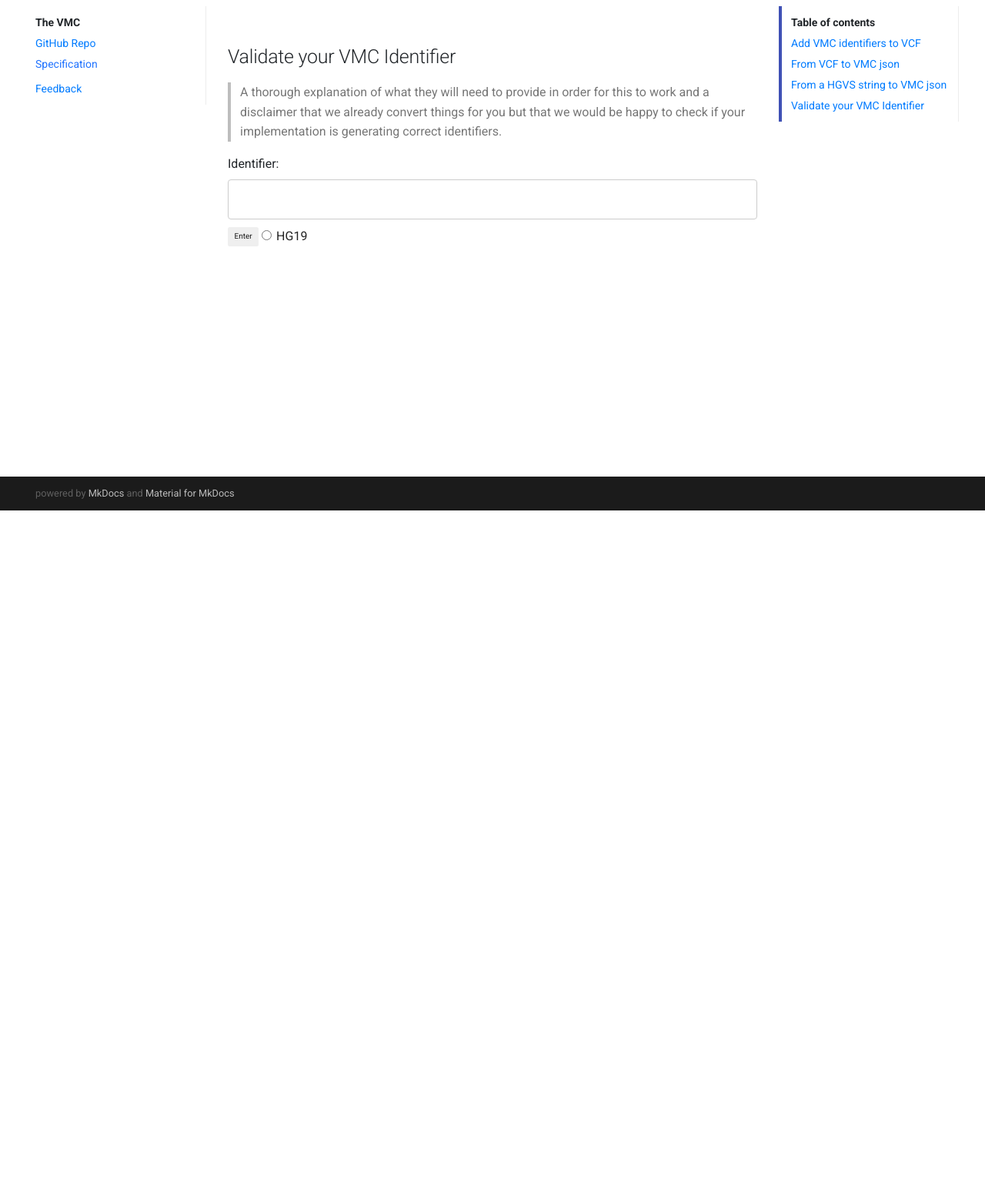
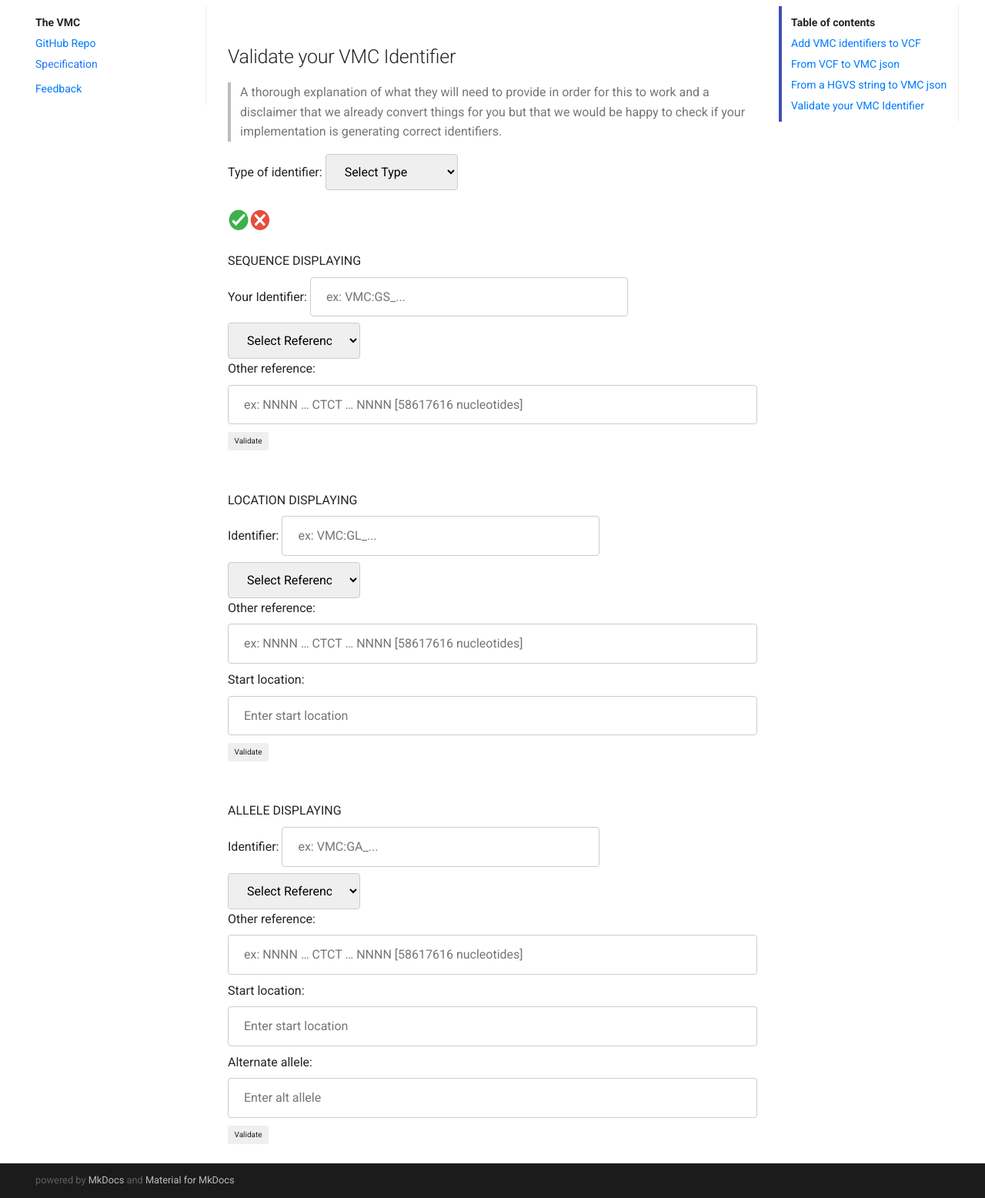
Before and after one commit to eilbecklab/VMC-Software-Suite, a Flask app: page /validator in a window 1280 px wide. Shown: the part 137-1693 px from the top of the page at 77% size. Before the commit the page ends 800 px from the top, so only its background shows below. Run offline with Flask 2, Linux system fonts and the light colour scheme; some libraries are stand-ins or nearby versions.

Commit message:
Add validator.html and validate.py as well as a new function to validate in app.py

```diff
--- a/app.py
+++ b/app.py
@@ -1,6 +1,6 @@
 from flask import abort, Flask, flash, render_template, \
     request, redirect, send_from_directory, make_response
-import os, generate_identifiers, hgvs_conversion, json_conversion, sqlite3
+import os, generate_identifiers, hgvs_conversion, json_conversion, validate, sqlite3
 from werkzeug.contrib.cache import FileSystemCache
 from hashlib import sha256
 
@@ -217,8 +217,69 @@ def hgvs_to_json():
     return render_template('hgvs-to-json.html')
 
 @APP.route('/validator', methods=['GET', 'POST'])
-def validate_hgvs():
-    return render_template('validator.html')
+def validation():
+    if request.method == 'POST':
+        select_type = request.form.get('select_type')
+        #Validation for a sequence identifier
+        if select_type == "seq":
+            user_seq = request.form['user_seq']
+            seqID = get_seqID(select_type, request)
+            if user_seq == seqID:
+                return render_template('validator.html', valid="Valid identifier!")
+            else:
+                return render_template('validator.html', valid="Invalid identifier: &emsp;" + user_seq + "</br>&emsp;&emsp;&emsp;What we computed: " + seqID)
+
+        #Validation for a location identifier
+        elif select_type == "loc":
+                print("loc requested")
+                user_loc = request.form['user_loc']
+                seqID = get_seqID(select_type, request)
+                start = request.form['loc_start_loc']
+                locID = validate.build_loc(seqID, int(start))
+                if locID == user_loc:
+                    return render_template('validator.html', valid="Valid identifier!")
+                else:
+                    return render_template('validator.html', valid="Invalid identifier: " + user_loc +"</br>&emsp;&emsp;&emsp;What we computed: " + locID)
+
+            #Validation for a allele identifier
+        elif select_type == "allele":
+                print("allele requested")
+                user_allele = request.form['user_allele']
+                seqID = get_seqID(select_type, request)
+                start = request.form['allele_start_loc']
+                locID = validate.build_loc(seqID, int(start))
+                print("locID: " + locID)
+                state = request.form['state']
+                print("state: " + state)
+                alleleID = validate.build_allele(locID, state)
+                print("alleleID: " + alleleID)
+                if alleleID == user_allele:
+                    return render_template('validator.html', valid="Valid identifier!")
+                else:
+                    return render_template('validator.html', valid="Invalid identifier: " + user_allele + "</br>&emsp;&emsp;&emsp;What we computed: " + alleleID)
+        #Invalid selection
+        else:
+            return render_template('validator.html')
+
+    #Invalid selection
+    else:
+        return render_template('validator.html')
+
+def get_seqID(select_type, request):
+    select = select_type + '_ref'
+    ref = request.form.get(select)
+    if ref == "grch37":
+        #fetch grch37 seqID
+        return render_template('validator.html', valid="sequence not found")
+    if ref == "grch38":
+        #fetch grch38 seq_id
+        return render_template('validator.html', valid="sequence not found")
+    if ref == "other":
+        seq = request.form[select_type + '_other_ref']
+        seqID = validate.build_seq(seq)
+    return seqID
+
+
 
 # start the server with the 'run()' method
 if __name__ == '__main__':
--- a/templates/validator.html
+++ b/templates/validator.html
@@ -7,10 +7,80 @@
     </p>
   </blockquote>
   <!--Text input area for entering a VMC identifier to validate-->
+
   <form action="" method="post">
-    Identifier: <input class="input_box" type="text" name="hgvs_string"><br/>
-    <input class="btn" type="submit" value="Enter">
-    <input type="radio" value="Allele"/>
-    <input type="dropdown" value="HG19" />
+    Type of identifier:
+    <select name="select_type" style="width:25%;">
+        <option value="">Select Type</option>
+        <option value="seq">Sequence</option>
+        <option value="loc">Location</option>
+        <option value="allele">Allele</option>
+    </select></br></br>
+
+    <!--Results should display at the bottom of whatever ends up being selected-->
+    <span><img style="width:28px;height:28px;" src="../static/images/yes.png"/><img style="width:28px;height:28px;" src="../static/images/no.png"/>{{ valid|safe }}</span>
+</br></br>
+
+    <!-- If "Sequence" is selected-->
+    SEQUENCE DISPLAYING
+    <div id="seq">
+        Your Identifier: <input style="width:60%;" class="input_box" type="text" placeholder="ex: VMC:GS_..." name="user_seq" value="{{ user_seq }}"></br>
+
+        <select name="seq_ref" style="width:25%;">
+            <option value="">Select Reference</option>
+            <option value="grch37">GRCh37</option>
+            <option value="grch38">GRCh38</option>
+            <option value="other">Other</option>
+        </select></br>
+        <!-- If "Other" is selected-->
+          Other reference: <input class="input_box" type="text" placeholder="ex: NNNN … CTCT … NNNN [58617616 nucleotides]" name="seq_other_ref" value="{{ seq_other_ref }}">
+
+          <input class="btn" type="submit" value="Validate">
+    </div>
+    </br></br>
+
+
+    <!-- If "Location" is selected-->
+    LOCATION DISPLAYING
+    <div id="loc">
+        Identifier: <input style="width:60%;" class="input_box" type="text" placeholder="ex: VMC:GL_..." name="user_loc" value="{{ user_loc }}"></br>
+
+        <select name="loc_ref" style="width:25%;">
+            <option value="">Select Reference</option>
+            <option value="grch37">GRCh37</option>
+            <option value="grch38">GRCh38</option>
+            <option value="other">Other</option>
+        </select></br>
+        <!-- If "Other" is selected-->
+          Other reference: <input class="input_box" type="text" placeholder="ex: NNNN … CTCT … NNNN [58617616 nucleotides]" name="loc_other_ref" value="{{ loc_other_ref }}">
+
+        Start location: <input class="input_box" type="text" placeholder="Enter start location" name="loc_start_loc" value="{{ start_loc }}"></br>
+
+        <input class="btn" type="submit" value="Validate">
+    </div>
+    </br></br>
+
+
+    <!-- If "Allele" is selected-->
+    ALLELE DISPLAYING
+    <div id="allele">
+        Identifier: <input style="width:60%;" class="input_box" type="text" placeholder="ex: VMC:GA_..." name="user_allele" value="{{ user_allele }}"></br>
+
+        <select name="allele_ref" style="width:25%;">
+            <option value="">Select Reference</option>
+            <option value="grch37">GRCh37</option>
+            <option value="grch38">GRCh38</option>
+            <option value="other">Other</option>
+        </select></br>
+        <!-- If "Other" is selected-->
+          Other reference: <input class="input_box" type="text" placeholder="ex: NNNN … CTCT … NNNN [58617616 nucleotides]" name="allele_other_ref" value="{{ allele_other_ref }}">
+
+        Start location: <input class="input_box" type="text" placeholder="Enter start location" name="allele_start_loc" value="{{ start_loc }}">
+
+    </br>
+        Alternate allele: <input class="input_box" type="text" placeholder="Enter alt allele" name="state" value="{{ state }}">
+        <input class="btn" type="submit" value="Validate">
+    </div>
+
   </form>
 {% endblock %}
```
Also changed, not shown: validate.py (added, +21 -0 lines), static/images/no.png (added), static/images/yes.png (added).
